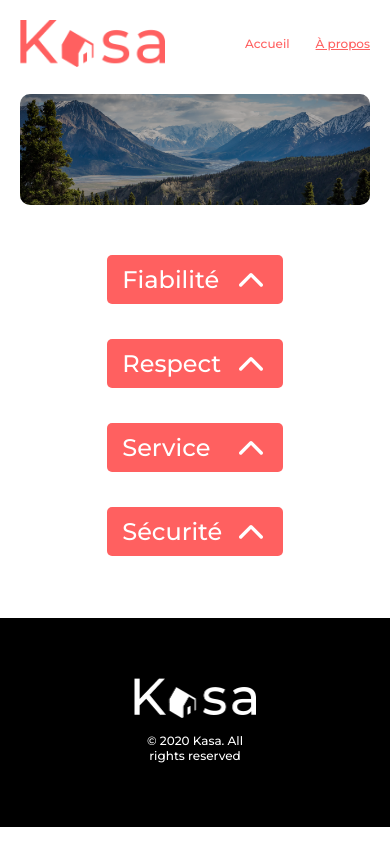
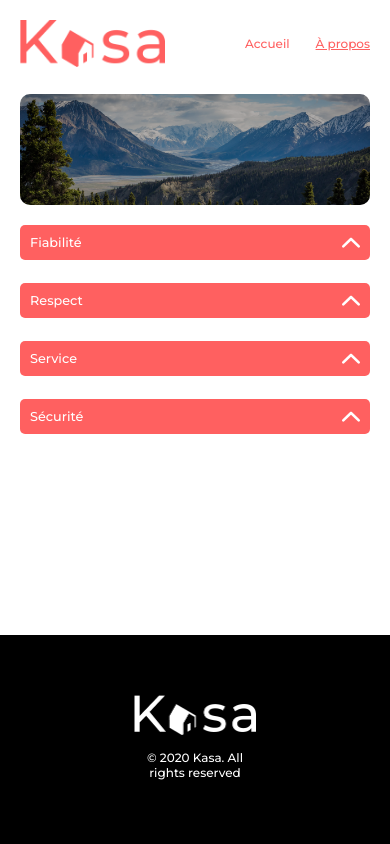
Before and after one commit to ElskaRed/kasa, a React (Create React App) app: page /about in a window 390 px wide. Built offline with nearby package versions, Linux system fonts and the light colour scheme.

Commit message:
version mobile page about ok

```diff
--- a/src/Components/Collapse/collapse.scss
+++ b/src/Components/Collapse/collapse.scss
@@ -3,6 +3,7 @@
 
 .collapse {
     width: 100%;
+    margin-bottom: -12px;
 
     &__top {
         display: flex;
@@ -14,11 +15,25 @@
         border-radius: 5px;
         color: white;
         z-index: 1;
+        @media screen and (max-width: $bp) {
+            padding: 10px;
+        }
+
+        &__title {
+            font-size: 1.5em;
+
+            @media screen and (max-width: $bp) {
+                font-size: 0.8em;
+            }
+        }
 
         &__arrow {
             cursor: pointer;
             transform: rotate(0deg);
             transition: transform 0.4s ease-in-out;
+            @media screen and (max-width: $bp) {
+                height: 11px;
+            }
         }
 
         &__arrow.arrow-down {
@@ -44,11 +59,15 @@
         overflow: hidden;
         transform: translateY(-30px);
         transition: max-height 0.6s ease-in-out, opacity 0.5s ease-in, transform 0.5s ease-in-out, margin-bottom 0.5s ease-in-out;
+
+        @media screen and (max-width: $bp) {
+            font-size: 0.75em;
+        }
     }
 
     &__text.text-down {
         opacity: 1;
-        max-height: 200px;
+        max-height: 1000px;
         transition: max-height 0.6s ease-in-out, opacity 0.3s ease-in, transform 0.5s ease-in-out, margin-bottom 0.5s ease-in-out;
         transform: translateY(0);
         margin-bottom: 30px;
--- a/src/Pages/About/about.scss
+++ b/src/Pages/About/about.scss
@@ -4,10 +4,19 @@
     @include wrapper(40px);
     min-height: calc(100vh - 401px);
 
+    @media screen and (max-width: $bp) {
+        min-height: calc(100vh - 303px);
+    }
+
     &__collapse {
         padding-left: 110px;
         padding-right: 110px;
         margin-top: 50px;
+
+        @media screen and (max-width: 1000px) {
+            padding: 0;
+            margin-top: 20px;
+        }
     }
 
 }
--- a/src/style/var.scss
+++ b/src/style/var.scss
@@ -26,7 +26,7 @@ $bp: 768px;
         padding-left: 20px;
         padding-right: 20px;
         margin-top: 7px;
-        margin-bottom: 27px;
+        margin-bottom: 0px;
     }
 }
 
```
